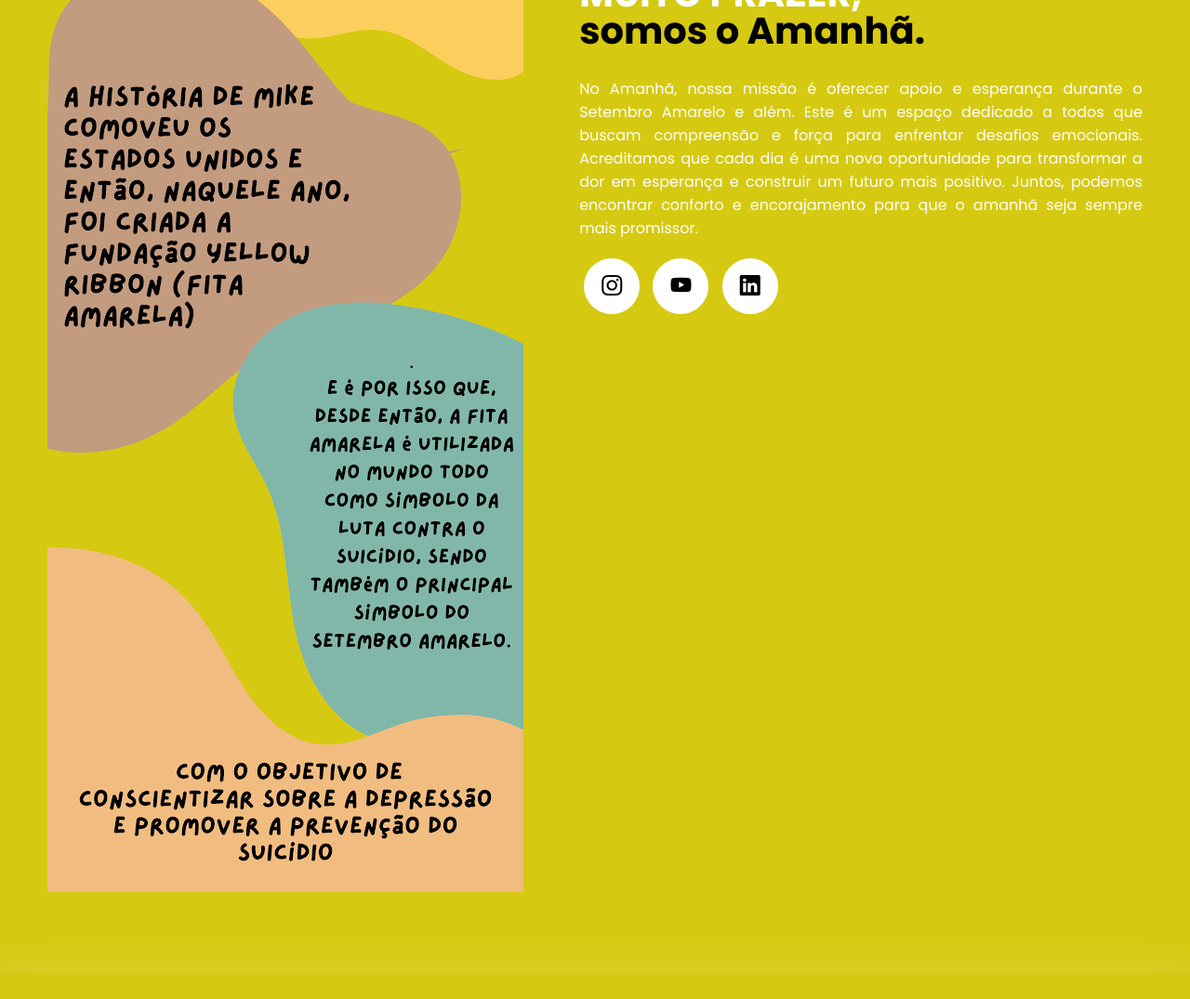
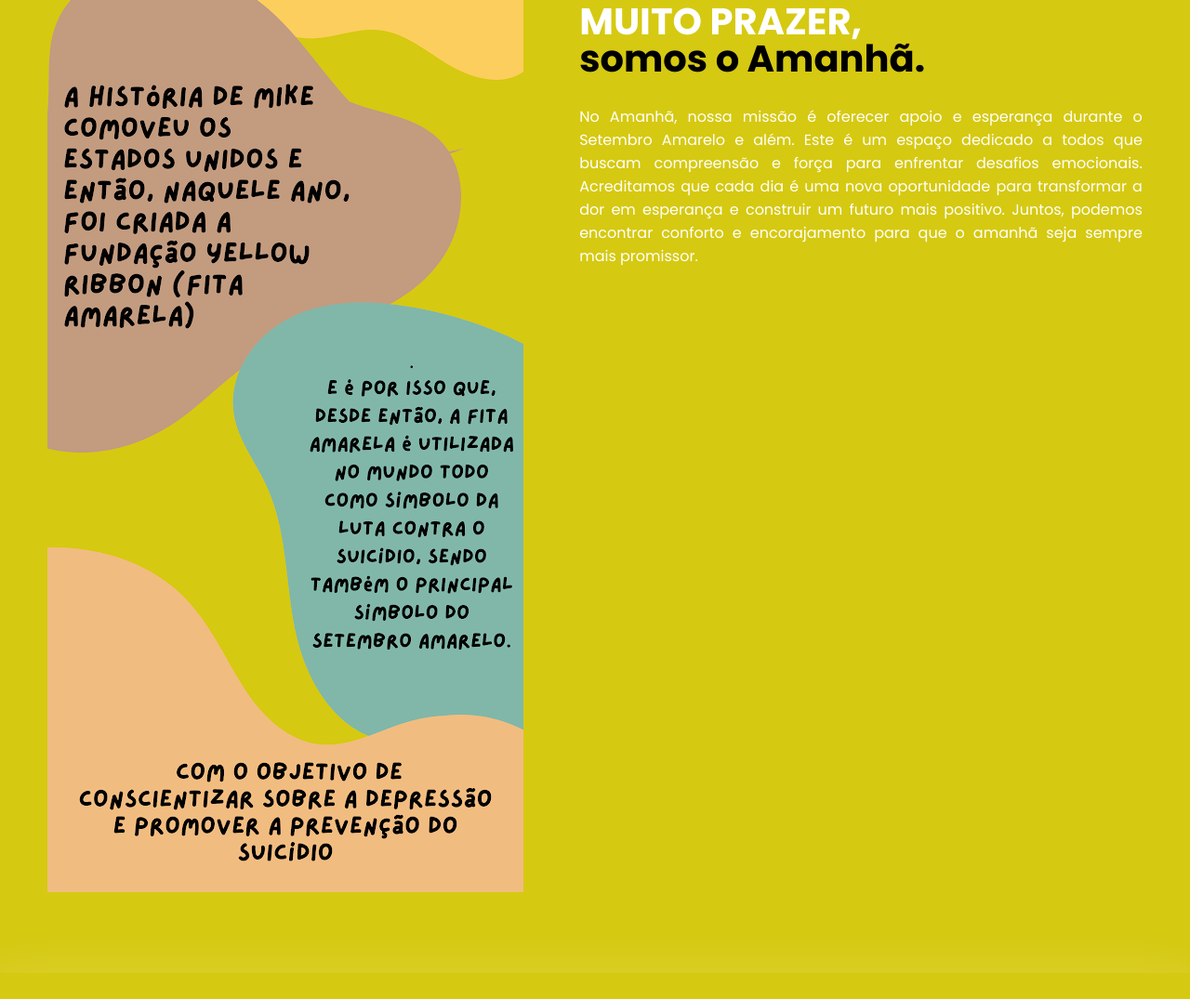
Before and after one commit to gomo777/SetembroAmarelo, a plain HTML site: page index.html in a window 1280 px wide. Shown: the part 4283-5358 px from the top of the page at 93% size. Drawn offline with nearby package versions, Linux system fonts and the light colour scheme; a script that the page names is missing; files whose address does not match are found by name.

Commit message:
Update index.html

```diff
--- a/index.html
+++ b/index.html
@@ -255,11 +255,7 @@
                             esperança e construir um futuro mais positivo. Juntos, podemos encontrar conforto e
                             encorajamento para que o amanhã seja sempre mais promissor.</p>
 
-                        <div class="btn-social">
-                            <a href="#"><button><i class="bi bi-instagram"></i></button></a>
-                            <a href="#"><button><i class="bi bi-youtube"></i></button></a>
-                            <a href="#"><button><i class="bi bi-linkedin"></i></button></a>
-                        </div><!--btn-social-->
+
                     </div><!--txt-sobre-->
                 </div><!--flex-->
             </div><!--interface-->
```
